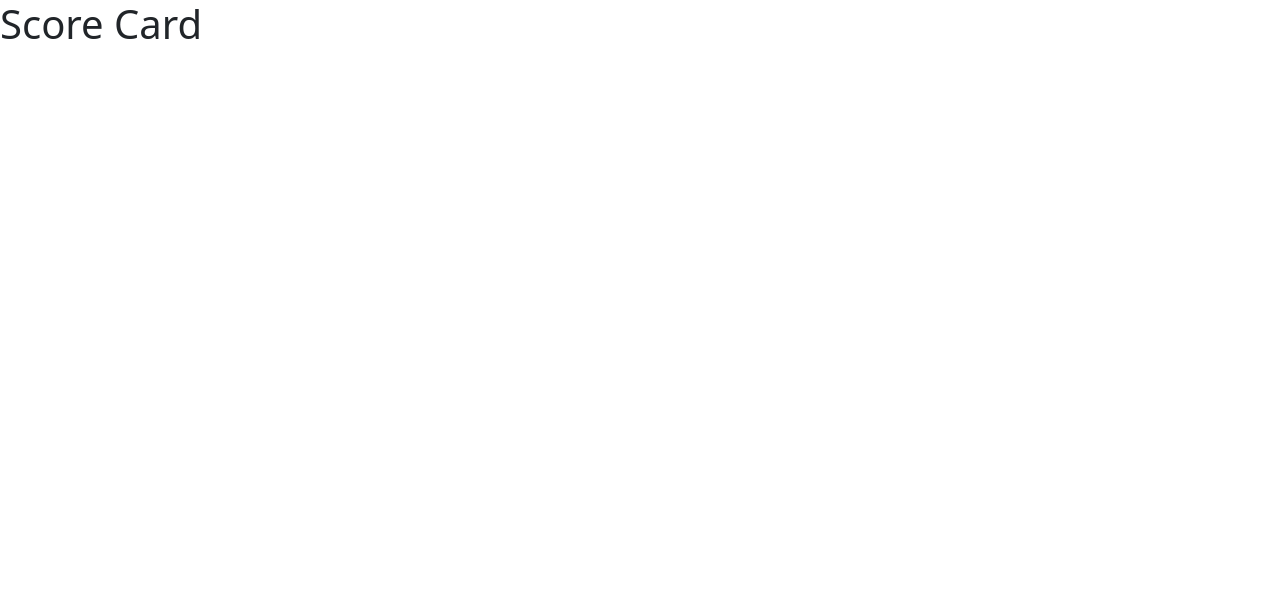
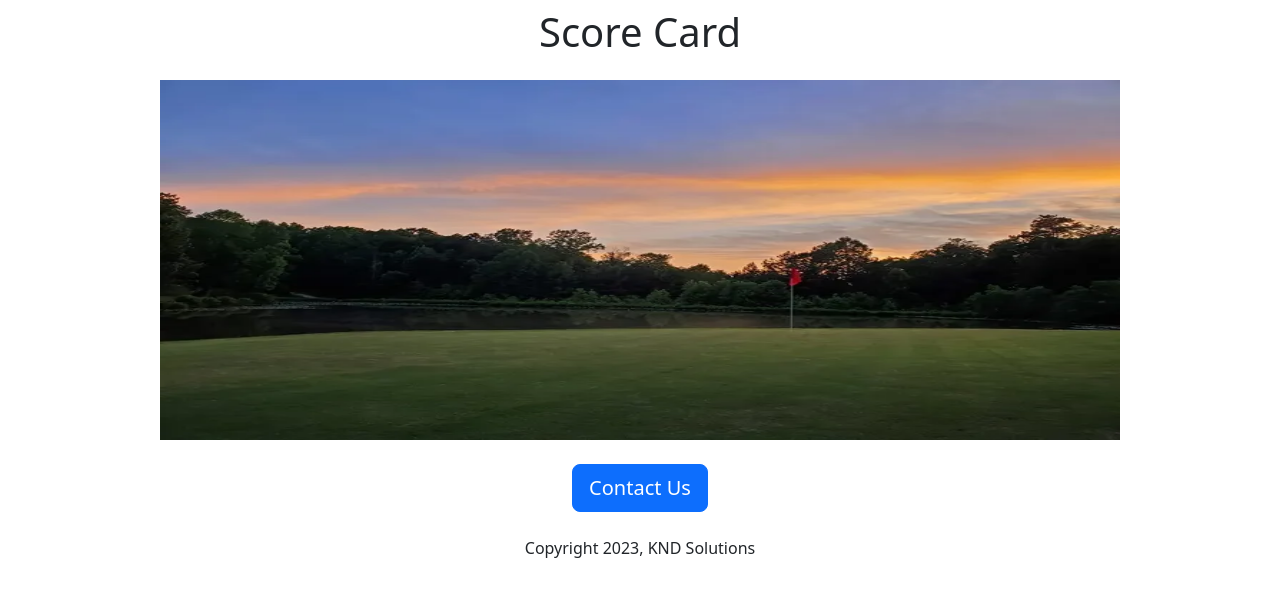
Before and after one commit to clipsey24/score_card, a Flask app: page / in a window 1280 px wide. Before the commit the part shown is almost empty. Shown: the top 597 px of the page. Run offline with Flask 3, Linux system fonts and the light colour scheme.

Commit message:
Adding style to home page

```diff
--- a/app.py
+++ b/app.py
@@ -2,7 +2,7 @@ from flask import Flask, render_template
 
 app = Flask(__name__)
 
-@app.route("/")
+@app.route('/')
 def score_card():
   return render_template('home.html')
 
--- a/templates/home.html
+++ b/templates/home.html
@@ -6,10 +6,31 @@
   <meta name="viewport" content="width=device-width, initial-scale=1.0">
   <link href="https://cdn.jsdelivr.net/npm/bootstrap@5.3.2/dist/css/bootstrap.min.css" rel="stylesheet" integrity="sha384-T3c6CoIi6uLrA9TneNEoa7RxnatzjcDSCmG1MXxSR1GAsXEV/Dwwykc2MPK8M2HN" crossorigin="anonymous">
 
+  <style>
+    #banner{
+      height: 360px;
+      width: 75%;
+      object-fit: scale;
+    }
+  </style>
+
   <title>Score Card</title>
+
 </head>
+
 <body>
-  <h1>Score Card</h1>
+
+  <h1 class="text-center mt-2 mb-4">Score Card</h1>
+
+  <div style="text-align: center;" class="mb-4">
+    <img class="img-fluid" id="banner" src="static/pikeville.png">
+  </div>
+
+  <div class="text-center">
+    <button class="btn btn-primary btn-lg">Contact Us</button>
+    <p class="mt-4">Copyright 2023, KND Solutions</p>
+  </div>
 
 </body>
+
 </html>
```
Also changed, not shown: static/scorecard.jpg (added).
